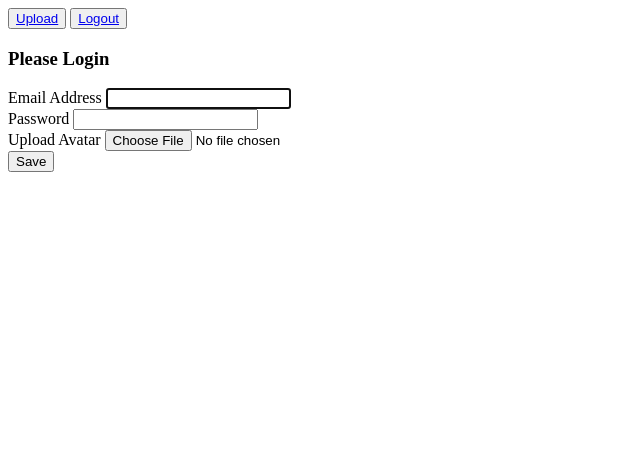
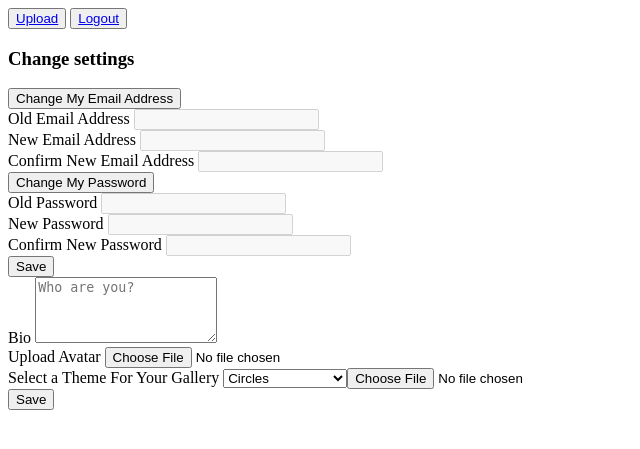
Before and after one commit to MichelleWillaQu/ObjectViewGallery-Art-Showcase, a Flask app: page /settings in a window 1280 px wide. Shown: the top 449 px of the page, without its empty margins (0-640 px from the left). Run offline with Flask 2, Linux system fonts and the light colour scheme; the visitor is signed in with stand-in values (Sample User, id 1).

Commit message:
Wrote settings html page, moving onto gallery again

```diff
--- a/server.py
+++ b/server.py
@@ -278,10 +278,16 @@ def upload_action():
     return redirect('/')
 
 
-@app.route('/settings')  #TO DO
+@app.route('/settings')  #TO DO: JS
 @must_be_logged_in
 def settings():
     return render_template('settings.html')
+
+# @app.route('/settings-action') #TO DO: ALL
+# @must_be_logged_in
+# def settings-action():
+#
+#      return redirect('/')
 
 
 @app.route('/<username>')  #TO DO
@@ -295,6 +301,7 @@ def user(username):
 
 @app.route('/<username>/<media_name>')  #TO DO, CHECK
 def media(username, media_name):
+    """ Individual Media Page """
     user = User.query.filter_by(username = username).first()
     if not user:
         flash('Invalid url')
@@ -307,7 +314,10 @@ def media(username, media_name):
         return redirect('/')
     formatted_name = ' '.join(media.media_name.split('-'))
     if media.type_of.media_ext == 'obj':
-        js_status = 'obj'
+        if media.mtl:
+            js_status = 'obj+mtl'
+        else:
+            js_status = 'obj'
     elif media.type_of.media_ext == 'gltf':
         js_status = 'gltf'
     else:
@@ -315,7 +325,7 @@ def media(username, media_name):
     return render_template('mediapage.html',
                             media=media,
                             formatted_name=formatted_name,
-                            status = js_status)
+                            status=js_status)
 
 
 @app.route('/api/check_current_user.json', methods=['GET'])
--- a/static/gallery.js
+++ b/static/gallery.js
@@ -69,16 +69,16 @@ class Grid extends React.Component {
 
   componentDidMount(){
     const pageElement = document.querySelector('#element');
-    const pageInfo = pageElement.classList;
+    const pageInfo = pageElement.className;
     // console.log(pageInfo);
     // console.log('HI ', pageInfo[0]);
-    $.get('/api/check_current_user.json', {username: pageInfo[0]}, (response) => {
+    $.get('/api/check_current_user.json', {username: pageInfo}, (response) => {
       // console.log('RETURN: ', response.data);
       if(response.data){
         this.setState({userVerified: true});
       }
     });
-    const data = {username: pageInfo[0]}
+    const data = {username: pageInfo}
     $.get('/api/get-media.json', data, (response) => {
       // console.log('BACK: ', response.background_url);
       console.log('MEDIA: ', response.media);
--- a/templates/gallery.html
+++ b/templates/gallery.html
@@ -56,7 +56,7 @@
 {% endblock %}
 
 {% block body %}
-  <div class="{{page_info | join(' ')}}" id="element"></div>
+  <div class={{page_info[0]}} id="element"></div>
   <!-- <script src="/static/JS/user-gallery.js"></script> -->
   <script src="/static/JS/gallery.js"></script>
 {% endblock %}
--- a/templates/mediapage.html
+++ b/templates/mediapage.html
@@ -22,6 +22,12 @@
     <script src="/static/JS/obj-3D.js"></script>
   {% endif %}
 
+  {% if status == 'obj+mtl' %}
+    <h1>{{formatted_name}}</h1>
+    <canvas class='{{media.media_url, media.mtl.mtl_url}}' id="obj"></canvas>
+    <script src="/static/JS/obj-3D-mtl.js"></script>
+  {% endif %}
+
   {% if status == 'gltf' %}
     <h1>{{formatted_name}}</h1>
     <canvas class={{media.media_url}} id="gltf"></canvas>
--- a/templates/settings.html
+++ b/templates/settings.html
@@ -4,27 +4,78 @@
   <title>Settings</title>
 {% endblock %}
 
-
-
 {% block body %}
-  <form action='/login-action' method="GET" class="form-login">
-    <h3 class="form-heading">Please Login</h3>
-    <div class="form-field">
-      <label>Email Address
-        <input type="text" name="email" required autofocus>
+  <form action='/settings-action' method="POST" class="form-login">
+    <h3 class="form-heading">Change settings</h3>
+    <button class="email collapsible">Change My Email Address</button>
+    <div class="form-field email content">
+      <div>
+        <label>Old Email Address
+          <input type="text" name="old-email" disabled>
+        </label>
+      </div>
+      <div>
+        <label>New Email Address
+          <input type="text" name="new-email1" disabled>
+        </label>
+      </div>
+      <div>
+        <label>Confirm New Email Address
+          <input type="text" name="new-email2" disabled>
+        </label>
+      </div>
+    </div>
+    <button class="form-field password collapsible">Change My Password</button>
+    <div class="password content">
+      <div>
+        <label>Old Password
+          <input type="text" name="old-password" disabled>
+        </label>
+      </div>
+      <div>
+        <label>New Password
+          <input type="text" name="new-password1" disabled>
+        </label>
+      </div>
+      <div>
+        <label>Confirm New Password
+          <input type="text" name="new-password2" disabled>
+        </label>
+      </div>
+      <button class="btn-password" type="submit">Save</button>
+    </div>
+    <div class="form-field bio">
+      <label>Bio
+        <textarea rows="4" name="bio"
+        placeholder="Who are you?"></textarea>
       </label>
     </div>
-    <div class="form-field">
-      <label>Password
-        <input type="password" name="password" required>
+    <div class="form-field avatar">
+      <label>Upload Avatar
+        <input type="file" name="avatar"
+        accept=".gif, .jpg, .jpeg, .png">
       </label>
     </div>
-    <div class="form-field">
-      <label>Upload Avatar
-        <input type="file" name="media"
-        accept=".gif, .jpg, .jpeg, .png" required>
+    <div class="form-field background">
+      <label>Select a Theme For Your Gallery
+        <select>
+          <option value="/static/themes/circles.jpg">Circles</option>
+          <option value="/static/themes/cosmos.jpg">Cosmos</option>
+          <option value="/static/themes/gravel.jpg">Gravel</option>
+          <option value="/static/themes/paint.jpg">Paint</option>
+          <option value="/static/themes/parchment.png">Parchment
+          </option>
+          <option value="/static/themes/wood.jpg">Wood</option>
+          <option value="other">Upload an Image</option>
       </label>
+      <div class="form-field background" id="background-block"
+      disabled>
+        <label>Upload a Theme Image
+          <input type="file" name="background"
+          accept=".gif, .jpg, .jpeg, .png">
+        </label>
+      </div>
     </div>
-    <button class="btn-login" type="submit">Save</button>
+    <button class="btn-settings" type="submit">Save</button>
   </form>
 {% endblock %}
```
